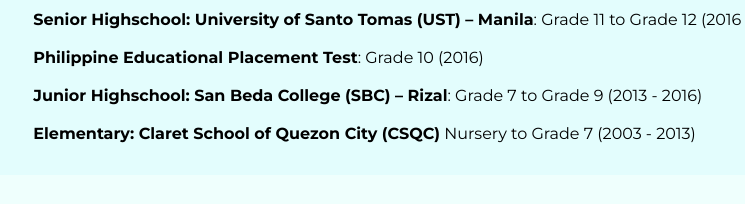
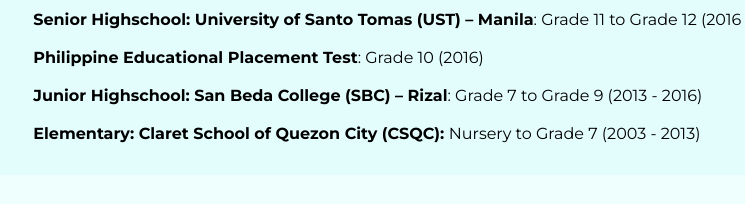
Before and after one commit to johncanero/JohnCaneroCV, a plain HTML site: page index.html in a window 1280 px wide. Shown: the part 1360-1564 px from the top of the page, 225-970 px from the left. Drawn offline with Linux system fonts and the light colour scheme.

Commit message:
Update Education Link

```diff
--- a/index.html
+++ b/index.html
@@ -95,7 +95,7 @@
             <p><strong>Junior Highschool: San Beda College (SBC) – Rizal</strong>:
             Grade 7 to Grade 9 (2013 - 2016)</p>
             <br>
-            <p><strong>Elementary: Claret School of Quezon City (CSQC)</strong>
+            <p><strong>Elementary: Claret School of Quezon City (CSQC): </strong>
              Nursery to Grade 7 (2003 - 2013)</p>
           </div>
       </div>
```
